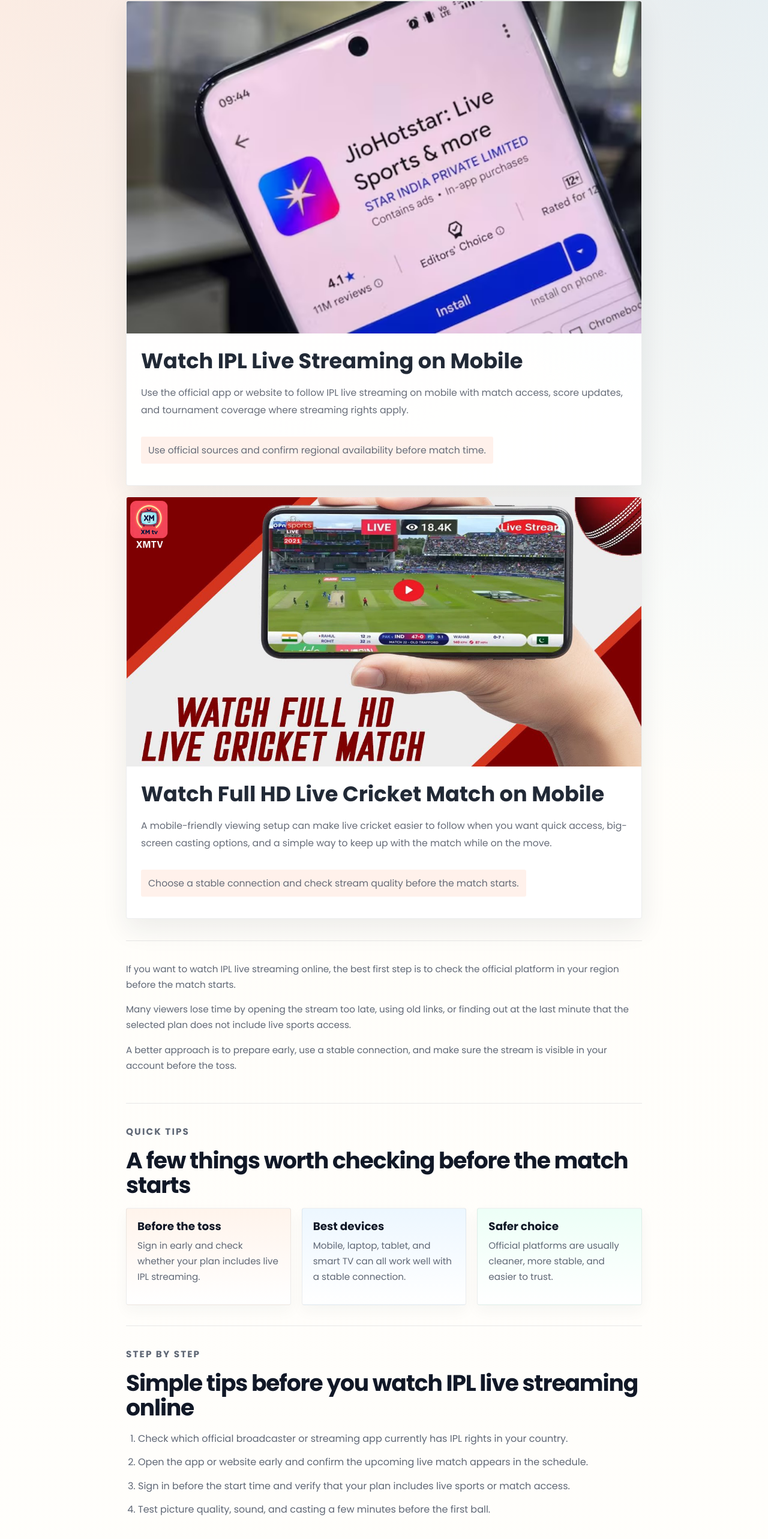
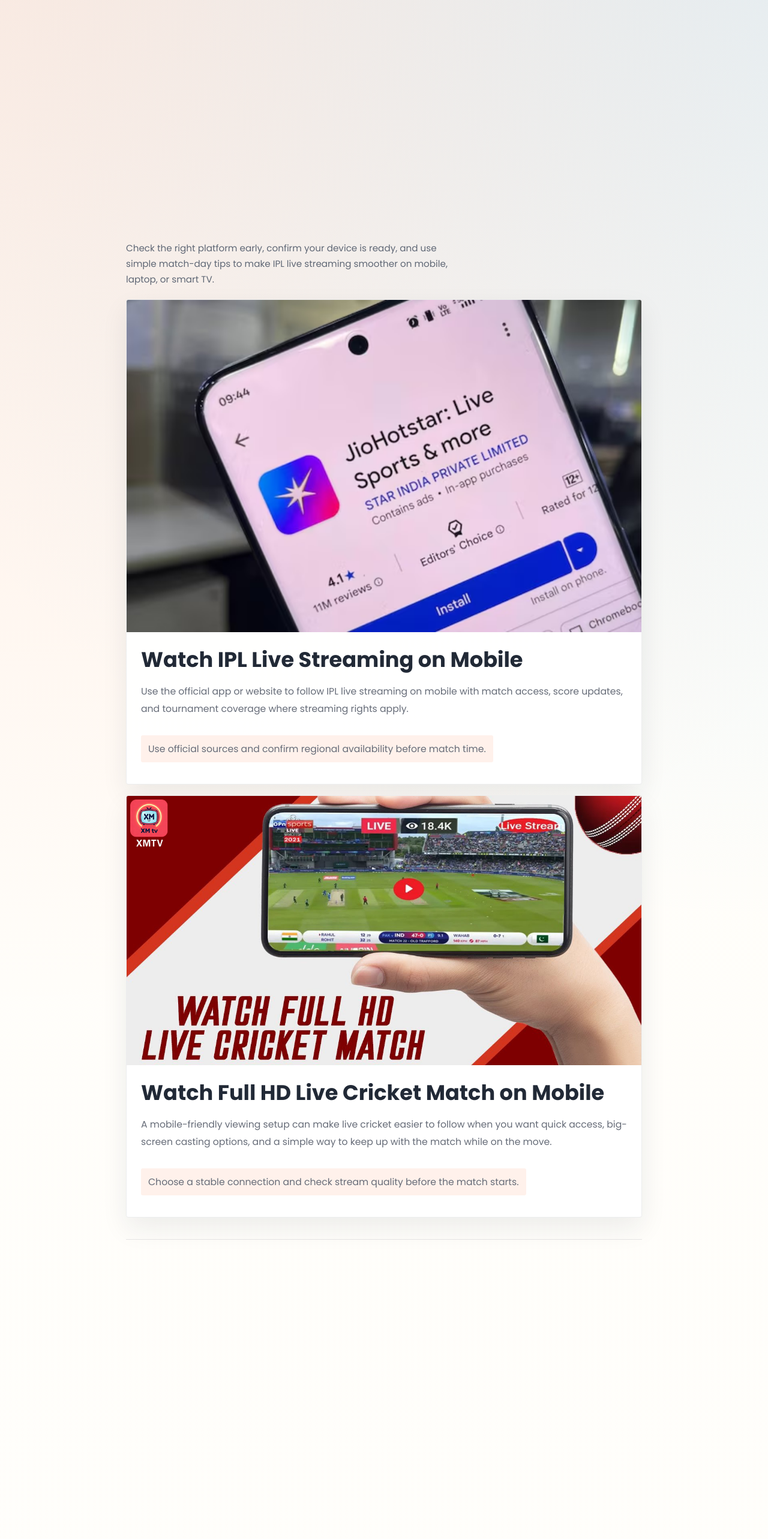
Before and after one commit to HardikTalaviya04/cricket.pikashowgames, a React (Vite) app: page / in a window 1280 px wide. Shown: the part 188-2754 px from the top of the page at 60% size. Built offline with nearby package versions, Linux system fonts and the light colour scheme.

Commit message:
ads changes.

```diff
--- a/src/App.jsx
+++ b/src/App.jsx
@@ -42,6 +42,33 @@
   )
 }
 
+function loadGptScript() {
+  if (document.querySelector('script[src="https://securepubads.g.doubleclick.net/tag/js/gpt.js"]')) {
+    return
+  }
+
+  const script = document.createElement('script')
+  script.async = true
+  script.src = 'https://securepubads.g.doubleclick.net/tag/js/gpt.js'
+  document.head.appendChild(script)
+}
+
+function GptAdSlot({ divId, slotPath, size }) {
+  useEffect(() => {
+    window.googletag = window.googletag || { cmd: [] }
+    window.googletag.cmd.push(function () {
+      window.googletag.defineSlot(slotPath, size, divId).addService(window.googletag.pubads())
+      window.googletag.pubads().set('page_url', 'https://www.pikashowgames.com/')
+      window.googletag.enableServices()
+      window.googletag.display(divId)
+    })
+
+    loadGptScript()
+  }, [divId, slotPath, size])
+
+  return <div id={divId} className="gpt-ad-slot" />
+}
+
 function App() {
   usePageMeta(blogPost.seoTitle, blogPost.seoDescription)
 
@@ -50,7 +77,13 @@
 
       <header className="hero">
         <h1>{blogPost.hero.title}</h1>
-        <AdBanner slot="1577997122" />
+        <div className="hero-ad-wrap">
+          <GptAdSlot
+            divId="gpt-passback-16595"
+            slotPath="/229445249,23315340101/highR_RS88_PikaShow_552_640x480_16595_200326"
+            size={[640, 480]}
+          />
+        </div>
         <p className="hero-summary">{blogPost.hero.summary}</p>
         <div className="feature-card-stack" aria-label="Featured image cards">
           {blogPost.featuredCards.map((card, index) => (
@@ -73,7 +106,13 @@
 
       <main className="article-flow">
         <section className="article-section article-intro">
-          <AdBanner slot="1595941593" />
+           <div className="hero-ad-wrap">
+          <GptAdSlot
+            divId="gpt-passback-16397"
+            slotPath="/229445249,23315340101/highR_RS88_PikaShow_552_336x280_16397_140226"
+            size={[336,280]}
+          />
+        </div>
           {blogPost.intro.map((paragraph) => (
             <p key={paragraph}>{paragraph}</p>
           ))}
--- a/src/styles.css
+++ b/src/styles.css
@@ -114,13 +114,22 @@
 }
 
 .hero-ad-wrap .adsbygoogle,
-.inline-ad-wrap .adsbygoogle {
+.inline-ad-wrap .adsbygoogle,
+.gpt-ad-slot {
   width: 100%;
   min-height: 90px;
 }
 
-.hero-ad-wrap .adsbygoogle {
+.hero-ad-wrap .adsbygoogle,
+.hero-ad-wrap .gpt-ad-slot,
+.inline-ad-wrap .adsbygoogle {
   max-width: 728px;
+}
+
+.gpt-ad-slot {
+  max-width: 640px;
+  min-height: 480px;
+  margin: 0 auto;
 }
 
 .inline-ad-wrap .adsbygoogle {
```
